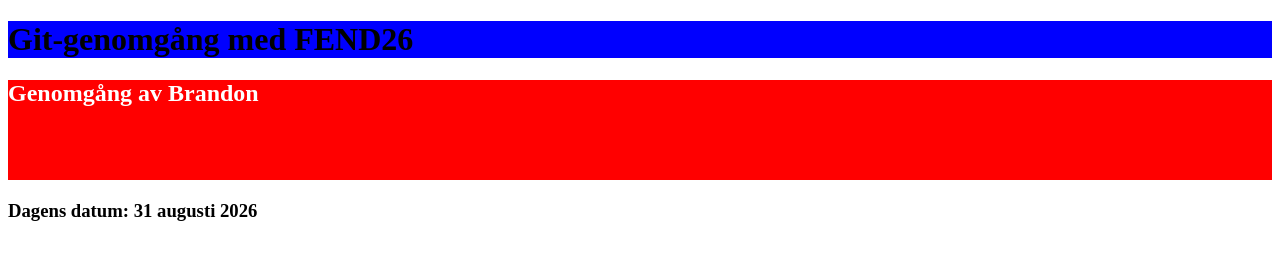
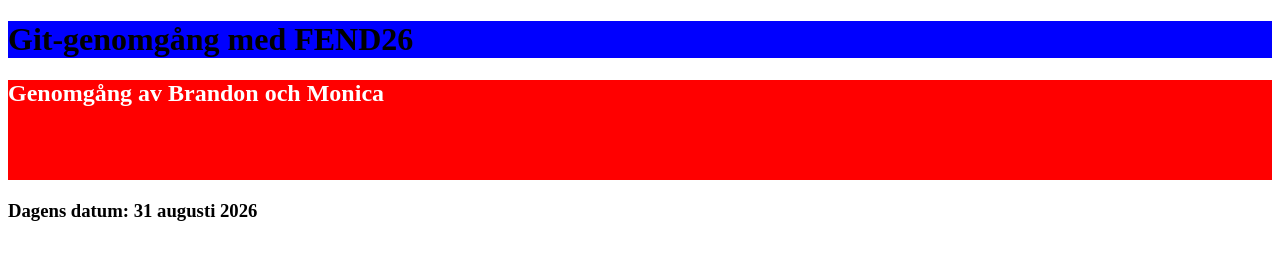
Before and after one commit to Zairaxx/Livekodning, a plain HTML site: page index.html in a window 1280 px wide. Drawn offline with Linux system fonts and the light colour scheme.

Commit message:
added text to html

```diff
--- a/index.html
+++ b/index.html
@@ -8,7 +8,7 @@
 </head>
 <body>
     <h1>Git-genomgång med FEND26</h1>
-    <h2>Genomgång av Brandon</h2>
+    <h2>Genomgång av Brandon och Monica</h2>
     <h3>Dagens datum: 31 augusti 2026</h3>
 </body>
 </html>
```
